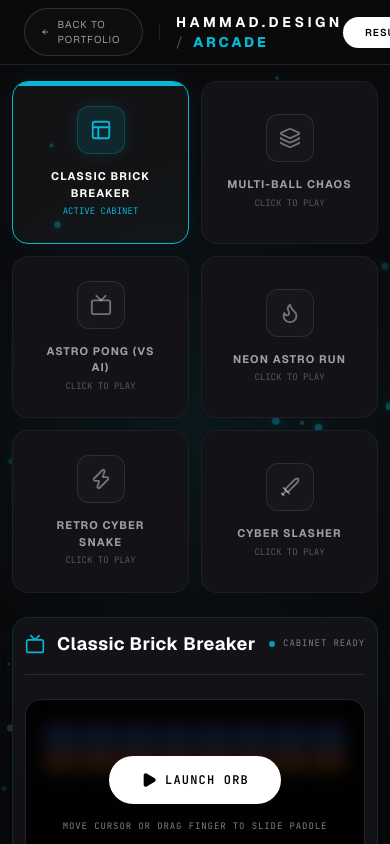
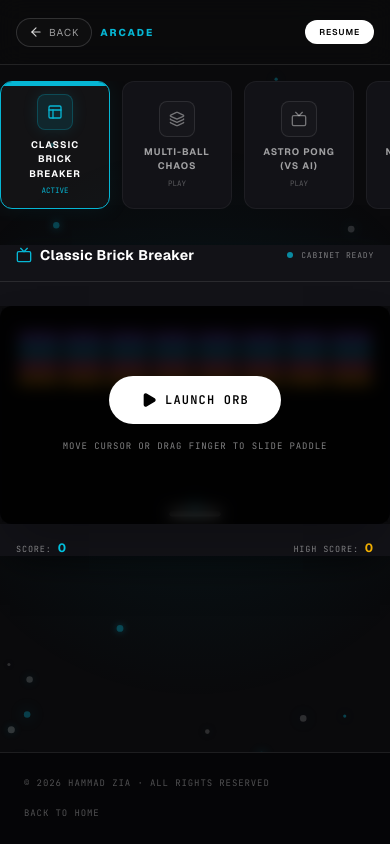
Before and after one commit to hammadzia92/Portfolio-Website, a Next.js app: page /games in a window 390 px wide. Shown: the top 844 px of the page. Built offline with nearby package versions, Linux system fonts and the light colour scheme.

Commit message:
feat(games): upgrade mobile layout to full-bleed edge-to-edge game viewports and horizontal scroll list

```diff
--- a/src/app/games/page.tsx
+++ b/src/app/games/page.tsx
@@ -334,12 +334,12 @@ function NeonBrickBreaker() {
 
   return (
     <div className="w-full flex flex-col items-center">
-      <div className="relative border border-white/10 bg-[#0a0a0c] rounded-2xl overflow-hidden shadow-2xl p-1 w-full max-w-[900px]">
+      <div className="relative border-x-0 sm:border border-white/10 bg-[#0a0a0c] rounded-none sm:rounded-2xl overflow-hidden shadow-2xl p-0.5 sm:p-1 w-full max-w-[900px]">
         <canvas
           ref={canvasRef}
           width={900}
           height={500}
-          className="w-full h-auto bg-[#070709] rounded-xl block"
+          className="w-full h-auto bg-[#070709] rounded-none sm:rounded-xl block"
         />
 
         {!isPlaying && !isGameOver && !isGameWon && (
@@ -394,10 +394,10 @@ function NeonBrickBreaker() {
         )}
       </div>
 
-      <div className="flex justify-between items-center font-mono text-[10px] text-white/50 uppercase tracking-widest mt-4 px-2 w-full max-w-[900px]">
-        <span>Score: <strong className="text-cyan-400 font-heading text-base">{score}</strong></span>
-        <span>High Score: <strong className="text-amber-400 font-heading text-base">{highScore}</strong></span>
-        <span>Drag / move mouse to play</span>
+      <div className="flex justify-between items-center font-mono text-[8.5px] sm:text-[10px] text-white/50 uppercase tracking-widest mt-4 px-4 sm:px-2 w-full max-w-[900px]">
+        <span>Score: <strong className="text-cyan-400 font-heading text-xs sm:text-base">{score}</strong></span>
+        <span>High Score: <strong className="text-amber-400 font-heading text-xs sm:text-base">{highScore}</strong></span>
+        <span className="hidden md:inline">Drag / move mouse to play</span>
       </div>
     </div>
   );
@@ -593,12 +593,12 @@ function MultiBallChaos() {
 
   return (
     <div className="w-full flex flex-col items-center">
-      <div className="relative border border-white/10 bg-[#0a0a0c] rounded-2xl overflow-hidden shadow-2xl p-1 w-full max-w-[900px]">
+      <div className="relative border-x-0 sm:border border-white/10 bg-[#0a0a0c] rounded-none sm:rounded-2xl overflow-hidden shadow-2xl p-0.5 sm:p-1 w-full max-w-[900px]">
         <canvas
           ref={canvasRef}
           width={900}
           height={500}
-          className="w-full h-auto bg-[#070709] rounded-xl block"
+          className="w-full h-auto bg-[#070709] rounded-none sm:rounded-xl block"
         />
 
         {!isPlaying && !isGameOver && !isGameWon && (
@@ -653,10 +653,10 @@ function MultiBallChaos() {
         )}
       </div>
 
-      <div className="flex justify-between items-center font-mono text-[10px] text-white/50 uppercase tracking-widest mt-4 px-2 w-full max-w-[900px]">
-        <span>Score: <strong className="text-violet-400 font-heading text-base">{score}</strong></span>
-        <span>High Score: <strong className="text-amber-400 font-heading text-base">{highScore}</strong></span>
-        <span>Drag / move mouse to play</span>
+      <div className="flex justify-between items-center font-mono text-[8.5px] sm:text-[10px] text-white/50 uppercase tracking-widest mt-4 px-4 sm:px-2 w-full max-w-[900px]">
+        <span>Score: <strong className="text-violet-400 font-heading text-xs sm:text-base">{score}</strong></span>
+        <span>High Score: <strong className="text-amber-400 font-heading text-xs sm:text-base">{highScore}</strong></span>
+        <span className="hidden md:inline">Drag / move mouse to play</span>
       </div>
     </div>
   );
@@ -878,12 +878,12 @@ function AstroPong() {
 
   return (
     <div className="w-full flex flex-col items-center">
-      <div className="relative border border-white/10 bg-[#0a0a0c] rounded-2xl overflow-hidden shadow-2xl p-1 w-full max-w-[900px]">
+      <div className="relative border-x-0 sm:border border-white/10 bg-[#0a0a0c] rounded-none sm:rounded-2xl overflow-hidden shadow-2xl p-0.5 sm:p-1 w-full max-w-[900px]">
         <canvas
           ref={canvasRef}
           width={900}
           height={500}
-          className="w-full h-auto bg-[#070709] rounded-xl block"
+          className="w-full h-auto bg-[#070709] rounded-none sm:rounded-xl block"
         />
 
         {/* Score Ticker on Screen Overlay */}
@@ -926,10 +926,10 @@ function AstroPong() {
         )}
       </div>
 
-      <div className="flex justify-between items-center font-mono text-[10px] text-white/50 uppercase tracking-widest mt-4 px-2 w-full max-w-[900px]">
-        <span>Streak: <strong className="text-pink-400 font-heading text-base">{winStreak}</strong></span>
-        <span>Best Streak: <strong className="text-amber-400 font-heading text-base">{bestStreak}</strong></span>
-        <span>Drag / move mouse vertically to steer</span>
+      <div className="flex justify-between items-center font-mono text-[8.5px] sm:text-[10px] text-white/50 uppercase tracking-widest mt-4 px-4 sm:px-2 w-full max-w-[900px]">
+        <span>Streak: <strong className="text-pink-400 font-heading text-xs sm:text-base">{winStreak}</strong></span>
+        <span>Best Streak: <strong className="text-amber-400 font-heading text-xs sm:text-base">{bestStreak}</strong></span>
+        <span className="hidden md:inline">Drag / move mouse vertically to steer</span>
       </div>
     </div>
   );
@@ -1261,12 +1261,12 @@ function NeonDinoJump() {
 
   return (
     <div className="w-full flex flex-col items-center">
-      <div className="relative border border-white/10 bg-[#0a0a0c] rounded-2xl overflow-hidden shadow-2xl p-1 w-full max-w-[900px]">
+      <div className="relative border-x-0 sm:border border-white/10 bg-[#0a0a0c] rounded-none sm:rounded-2xl overflow-hidden shadow-2xl p-0.5 sm:p-1 w-full max-w-[900px]">
         <canvas
           ref={canvasRef}
           width={900}
           height={500}
-          className="w-full h-auto bg-[#070709] rounded-xl block"
+          className="w-full h-auto bg-[#070709] rounded-none sm:rounded-xl block"
         />
 
         {!isPlaying && !isGameOver && (
@@ -1303,10 +1303,10 @@ function NeonDinoJump() {
         )}
       </div>
 
-      <div className="flex justify-between items-center font-mono text-[10px] text-white/50 uppercase tracking-widest mt-4 px-2 w-full max-w-[900px]">
-        <span>Score: <strong className="text-green-400 font-heading text-base">{score}</strong></span>
-        <span>High Score: <strong className="text-amber-400 font-heading text-base">{highScore}</strong></span>
-        <span>Tap / Press Space to jump</span>
+      <div className="flex justify-between items-center font-mono text-[8.5px] sm:text-[10px] text-white/50 uppercase tracking-widest mt-4 px-4 sm:px-2 w-full max-w-[900px]">
+        <span>Score: <strong className="text-green-400 font-heading text-xs sm:text-base">{score}</strong></span>
+        <span>High Score: <strong className="text-amber-400 font-heading text-xs sm:text-base">{highScore}</strong></span>
+        <span className="hidden md:inline">Tap / Press Space to jump</span>
       </div>
     </div>
   );
@@ -1569,12 +1569,12 @@ function RetroCyberSnake() {
 
   return (
     <div className="w-full flex flex-col items-center">
-      <div className="relative border border-white/10 bg-[#0a0a0c] rounded-2xl overflow-hidden shadow-2xl p-1 w-full max-w-[900px]">
+      <div className="relative border-x-0 sm:border border-white/10 bg-[#0a0a0c] rounded-none sm:rounded-2xl overflow-hidden shadow-2xl p-0.5 sm:p-1 w-full max-w-[900px]">
         <canvas
           ref={canvasRef}
           width={900}
           height={500}
-          className="w-full h-auto bg-[#070709] rounded-xl block"
+          className="w-full h-auto bg-[#070709] rounded-none sm:rounded-xl block"
         />
 
         {!isPlaying && !isGameOver && (
@@ -1611,10 +1611,10 @@ function RetroCyberSnake() {
         )}
       </div>
 
-      <div className="flex justify-between items-center font-mono text-[10px] text-white/50 uppercase tracking-widest mt-4 px-2 w-full max-w-[900px]">
-        <span>Score: <strong className="text-amber-500 font-heading text-base">{score}</strong></span>
-        <span>High Score: <strong className="text-amber-400 font-heading text-base">{highScore}</strong></span>
-        <span>WASD / Swipe to navigate</span>
+      <div className="flex justify-between items-center font-mono text-[8.5px] sm:text-[10px] text-white/50 uppercase tracking-widest mt-4 px-4 sm:px-2 w-full max-w-[900px]">
+        <span>Score: <strong className="text-amber-500 font-heading text-xs sm:text-base">{score}</strong></span>
+        <span>High Score: <strong className="text-amber-400 font-heading text-xs sm:text-base">{highScore}</strong></span>
+        <span className="hidden md:inline">WASD / Swipe to navigate</span>
       </div>
     </div>
   );
@@ -2088,12 +2088,12 @@ function NeonFruitSlasher() {
 
   return (
     <div className="w-full flex flex-col items-center">
-      <div className="relative border border-white/10 bg-[#0a0a0c] rounded-2xl overflow-hidden shadow-2xl p-1 w-full max-w-[900px]">
+      <div className="relative border-x-0 sm:border border-white/10 bg-[#0a0a0c] rounded-none sm:rounded-2xl overflow-hidden shadow-2xl p-0.5 sm:p-1 w-full max-w-[900px]">
         <canvas
           ref={canvasRef}
           width={900}
           height={500}
-          className="w-full h-auto bg-[#070709] rounded-xl block cursor-crosshair"
+          className="w-full h-auto bg-[#070709] rounded-none sm:rounded-xl block cursor-crosshair"
         />
 
         {!isPlaying && !isGameOver && (
@@ -2132,11 +2132,11 @@ function NeonFruitSlasher() {
         )}
       </div>
 
-      <div className="flex justify-between items-center font-mono text-[10px] text-white/50 uppercase tracking-widest mt-4 px-2 w-full max-w-[900px]">
-        <span>Score: <strong className="text-red-400 font-heading text-base">{score}</strong></span>
-        <span>Lives: <strong className="text-red-500 font-heading text-base">{'❤️'.repeat(Math.max(0, lives)) || '☠️'}</strong></span>
-        <span>High Score: <strong className="text-amber-400 font-heading text-base">{highScore}</strong></span>
-        <span>Drag mouse / finger to slice</span>
+      <div className="flex justify-between items-center font-mono text-[8.5px] sm:text-[10px] text-white/50 uppercase tracking-widest mt-4 px-4 sm:px-2 w-full max-w-[900px]">
+        <span>Score: <strong className="text-red-400 font-heading text-xs sm:text-base">{score}</strong></span>
+        <span>Lives: <strong className="text-red-500 font-heading text-xs sm:text-base">{'❤️'.repeat(Math.max(0, lives)) || '☠️'}</strong></span>
+        <span>High Score: <strong className="text-amber-400 font-heading text-xs sm:text-base">{highScore}</strong></span>
+        <span className="hidden md:inline">Drag mouse / finger to slice</span>
       </div>
     </div>
   );
@@ -2163,18 +2163,20 @@ export default function GamesPage() {
 
       {/* Navigation Header */}
       <header className="relative z-10 w-full border-b border-white/10 bg-[#0a0a0c]/90 backdrop-blur-md">
-        <div className="max-w-[1200px] mx-auto px-6 h-16 flex justify-between items-center">
-          <div className="flex items-center gap-4">
+        <div className="max-w-[1200px] mx-auto px-4 sm:px-6 h-16 flex justify-between items-center">
+          <div className="flex items-center gap-2 sm:gap-4">
             <a
               href="/?mode=portfolio"
-              className="group flex items-center gap-2 font-heading text-[10px] uppercase tracking-widest text-white/60 hover:text-white border border-white/15 hover:border-white/30 rounded-full px-4 py-2 transition-all duration-200 bg-white/[0.02]"
+              className="group flex items-center gap-1.5 sm:gap-2 font-heading text-[10px] uppercase tracking-widest text-white/60 hover:text-white border border-white/15 hover:border-white/30 rounded-full px-3 sm:px-4 py-1.5 sm:py-2 transition-all duration-200 bg-white/[0.02]"
             >
               <ArrowLeft className="w-3.5 h-3.5 transition-transform duration-200 group-hover:-translate-x-0.5 text-white/80" />
-              Back to Portfolio
+              <span className="hidden xs:inline">Back to Portfolio</span>
+              <span className="xs:hidden">Back</span>
             </a>
-            <div className="w-px h-4 bg-white/10" />
-            <span className="font-heading text-sm font-bold text-white tracking-[0.25em] uppercase select-none">
-              HAMMAD.DESIGN <span className="text-white/30 font-normal">/</span> <span className="font-extrabold tracking-[0.2em] transition-colors duration-500" style={{ color: activeGame.accent }}>ARCADE</span>
+            <div className="hidden xs:block w-px h-4 bg-white/10" />
+            <span className="font-heading text-[10px] sm:text-xs md:text-sm font-bold text-white tracking-[0.15em] sm:tracking-[0.25em] uppercase select-none">
+              <span className="hidden sm:inline">HAMMAD.DESIGN <span className="text-white/30 font-normal">/</span> </span>
+              <span className="font-extrabold tracking-[0.2em] transition-colors duration-500" style={{ color: activeGame.accent }}>ARCADE</span>
             </span>
           </div>
 
@@ -2182,7 +2184,7 @@ export default function GamesPage() {
             href={CONTACT_DATA.resume}
             target="_blank"
             rel="noopener noreferrer"
-            className="bg-white text-black font-semibold font-heading text-[10px] uppercase tracking-widest rounded-full px-5.5 py-2 hover:bg-white/90 hover:shadow-[0_0_15px_rgba(255,255,255,0.25)] transition-all duration-200 select-none"
+            className="bg-white text-black font-semibold font-heading text-[8.5px] sm:text-[10px] uppercase tracking-widest rounded-full px-3.5 sm:px-5.5 py-1.5 sm:py-2 hover:bg-white/90 hover:shadow-[0_0_15px_rgba(255,255,255,0.25)] transition-all duration-200 select-none"
           >
             Resume
           </a>
@@ -2190,11 +2192,11 @@ export default function GamesPage() {
       </header>
 
       {/* Main Workspace (Stacked Vertical Layout for Larger Canvas Area) */}
-      <main className="flex-1 max-w-[1200px] w-full mx-auto px-3 md:px-6 py-4 relative z-10 flex flex-col items-center gap-6">
+      <main className="flex-1 max-w-[1200px] w-full mx-auto px-0 sm:px-6 py-4 relative z-10 flex flex-col items-center gap-6">
 
         {/* Game deck selector: Horizontal list at the top */}
         <div className="w-full max-w-[960px] select-none">
-          <div className="grid grid-cols-2 sm:grid-cols-3 md:grid-cols-6 gap-3">
+          <div className="flex overflow-x-auto md:grid md:grid-cols-6 gap-3 pb-3 md:pb-0 w-full select-none scrollbar-none snap-x scroll-smooth">
             {PREMIUM_GAMES.map((game) => {
               const IconComponent = game.icon;
               const isSelected = activeGameId === game.id;
@@ -2203,7 +2205,7 @@ export default function GamesPage() {
                 <button
                   key={game.id}
                   onClick={() => setActiveGameId(game.id)}
-                  className="text-center p-6 rounded-2xl border transition-all duration-300 flex flex-col items-center justify-center gap-3.5 group cursor-pointer relative overflow-hidden"
+                  className="flex-shrink-0 w-[110px] sm:w-[130px] md:w-auto snap-center text-center p-3 md:p-6 rounded-xl md:rounded-2xl border transition-all duration-300 flex flex-col items-center justify-center gap-2 md:gap-3.5 group cursor-pointer relative overflow-hidden"
                   style={{
                     backgroundColor: isSelected ? 'rgba(255,255,255,0.04)' : '#121217',
                     borderColor: isSelected ? game.accent : 'rgba(255,255,255,0.05)',
@@ -2219,7 +2221,7 @@ export default function GamesPage() {
                   />
 
                   <div
-                    className="w-12 h-12 rounded-xl border flex items-center justify-center transition-all duration-300"
+                    className="w-9 h-9 md:w-12 md:h-12 rounded-lg md:rounded-xl border flex items-center justify-center transition-all duration-300"
                     style={{
                       backgroundColor: isSelected ? `${game.accent}20` : 'rgba(255,255,255,0.02)',
                       borderColor: isSelected ? `${game.accent}40` : 'rgba(255,255,255,0.1)',
@@ -2227,21 +2229,21 @@ export default function GamesPage() {
                       boxShadow: isSelected ? `0 0 15px ${game.accent}20` : 'none',
                     }}
                   >
-                    <IconComponent className="w-5.5 h-5.5 transition-transform duration-300 group-hover:scale-110" />
+                    <IconComponent className="w-4 h-4 md:w-5.5 md:h-5.5 transition-transform duration-300 group-hover:scale-110" />
                   </div>
 
                   <div className="flex flex-col items-center gap-1">
                     <h4
-                      className="font-heading text-[11px] font-bold tracking-widest uppercase transition-colors duration-200"
+                      className="font-heading text-[9.5px] md:text-[11px] font-bold tracking-widest uppercase transition-colors duration-200"
                       style={{ color: isSelected ? '#ffffff' : 'rgba(255,255,255,0.6)' }}
                     >
                       {game.title}
                     </h4>
                     <p
-                      className="text-[9px] font-mono transition-colors duration-200"
+                      className="text-[7.5px] md:text-[9px] font-mono transition-colors duration-200"
                       style={{ color: isSelected ? game.accent : 'rgba(255,255,255,0.3)' }}
                     >
-                      {isSelected ? 'ACTIVE CABINET' : 'CLICK TO PLAY'}
+                      {isSelected ? 'ACTIVE' : 'PLAY'}
                     </p>
                   </div>
                 </button>
@@ -2252,7 +2254,7 @@ export default function GamesPage() {
 
         {/* High Contrast Arcade Monitor cabinet (Fills remaining width, larger dimensions) */}
         <div
-          className="w-full max-w-[960px] p-3 md:p-8 rounded-2xl md:rounded-3xl border bg-[#121217] relative flex flex-col shadow-2xl transition-all duration-500"
+          className="w-full md:max-w-[960px] p-0 sm:p-6 md:p-8 rounded-none sm:rounded-3xl border-x-0 sm:border bg-[#121217] relative flex flex-col shadow-2xl transition-all duration-500"
           style={{
             borderColor: `${activeGame.accent}25`,
             boxShadow: `0 10px 40px -10px rgba(0,0,0,0.7), 0 0 30px ${activeGame.accent}08`,
@@ -2260,14 +2262,14 @@ export default function GamesPage() {
         >
 
           {/* Cabinet view header status */}
-          <div className="flex items-center justify-between pb-4 border-b border-white/10 mb-6 shrink-0">
-            <div className="flex items-center gap-3">
+          <div className="flex items-center justify-between pb-4 border-b border-white/10 mb-6 shrink-0 px-4 sm:px-0">
+            <div className="flex items-center gap-2 sm:gap-3">
               <Tv
-                className="w-5 h-5 transition-colors duration-500"
+                className="w-4 h-4 sm:w-5 sm:h-5 transition-colors duration-500 shrink-0"
                 style={{ color: activeGame.accent }}
               />
               <div>
-                <h2 className="font-heading text-lg md:text-xl font-bold text-white tracking-wide">
+                <h2 className="font-heading text-sm sm:text-lg md:text-xl font-bold text-white tracking-wide">
                   {activeGameId === 'breaker' && 'Classic Brick Breaker'}
                   {activeGameId === 'multiball' && 'Multi-Ball Chaos'}
                   {activeGameId === 'pong' && 'Astro Pong (vs AI)'}
@@ -2278,7 +2280,7 @@ export default function GamesPage() {
               </div>
             </div>
 
-            <div className="font-mono text-[9px] uppercase tracking-widest text-white/45 flex items-center gap-1">
+            <div className="font-mono text-[8px] sm:text-[9px] uppercase tracking-widest text-white/45 flex items-center gap-1 shrink-0">
               <span
                 className="w-1.5 h-1.5 rounded-full animate-pulse mr-1 transition-colors duration-500"
                 style={{ backgroundColor: activeGame.accent }}
--- a/src/app/globals.css
+++ b/src/app/globals.css
@@ -420,3 +420,12 @@ body {
   overflow: hidden;
   font-weight: 700; /* Bold weight */
 }
+
+/* Scrollbar Utilities */
+.scrollbar-none::-webkit-scrollbar {
+  display: none;
+}
+.scrollbar-none {
+  -ms-overflow-style: none;
+  scrollbar-width: none;
+}
```
